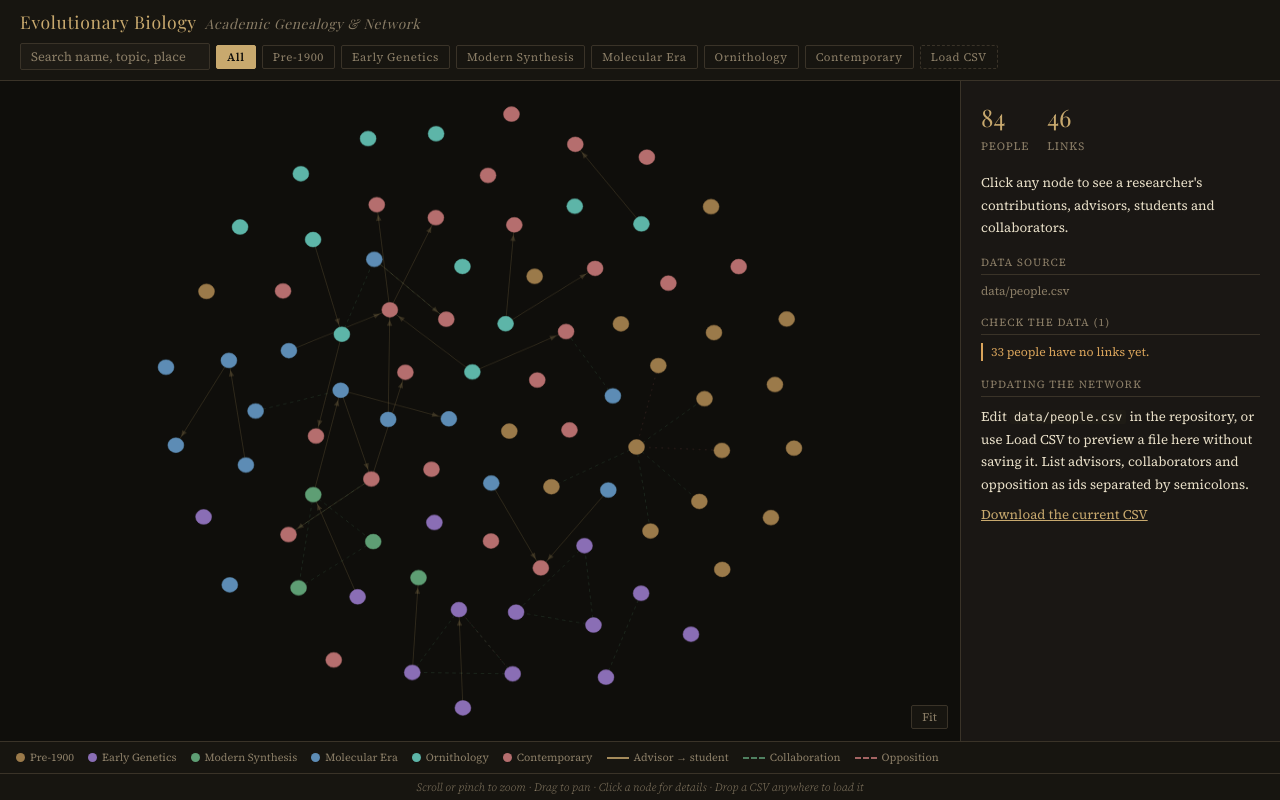
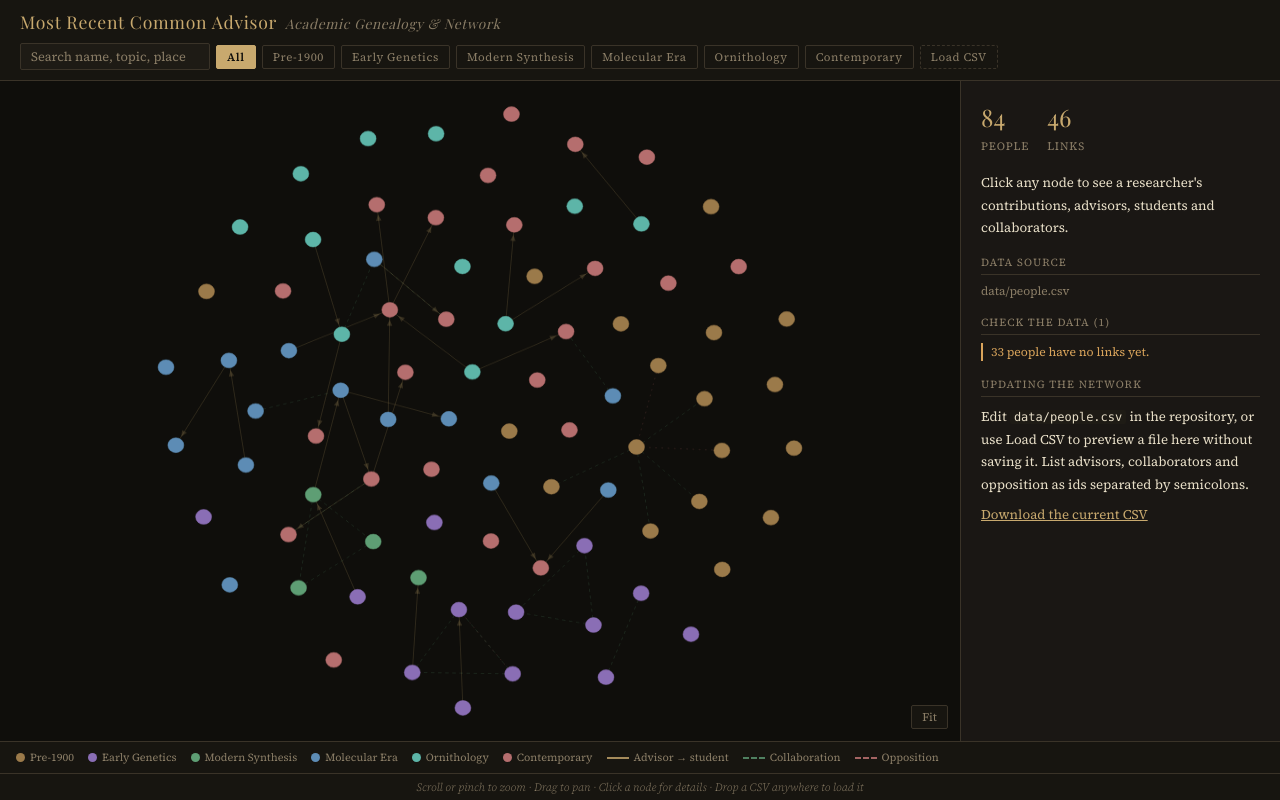
Before and after one commit to stachyris/mrca, a plain HTML site: page index.html in a window 1280 px wide. Drawn offline with nearby package versions, Linux system fonts and the light colour scheme; a web font is replaced by a local one.

Commit message:
Rename the site to Most Recent Common Advisor
Co-Authored-By: Claude Opus 5.5 <noreply@anthropic.com>
Claude-Session: https://claude.ai/code/session_01WQLAtdHWqFTVDsfLj3jR46

```diff
--- a/config.json
+++ b/config.json
@@ -1,5 +1,5 @@
 {
-  "title": "Evolutionary Biology",
+  "title": "Most Recent Common Advisor",
   "subtitle": "Academic Genealogy & Network",
   "data": "data/people.csv",
   "eras": [
--- a/index.html
+++ b/index.html
@@ -3,7 +3,7 @@
 <head>
 <meta charset="UTF-8">
 <meta name="viewport" content="width=device-width, initial-scale=1.0">
-<title>Academic Genealogy</title>
+<title>Most Recent Common Advisor</title>
 <link rel="preconnect" href="https://fonts.googleapis.com">
 <link rel="stylesheet" href="https://fonts.googleapis.com/css2?family=Playfair+Display:ital,wght@0,400;0,700;1,400&family=Source+Serif+4:ital,wght@0,300;0,400;0,600;1,300&display=swap">
 <link rel="stylesheet" href="assets/style.css">
@@ -11,7 +11,7 @@
 <body>
 
 <header>
-  <h1><span id="title">Academic Genealogy</span><span class="subtitle" id="subtitle"></span></h1>
+  <h1><span id="title">Most Recent Common Advisor</span><span class="subtitle" id="subtitle"></span></h1>
   <div class="controls">
     <input class="search-box" id="search" type="search" placeholder="Search name, topic, place…">
     <div class="filters" id="filters"></div>
```
Also changed, not shown: 1 other file.
